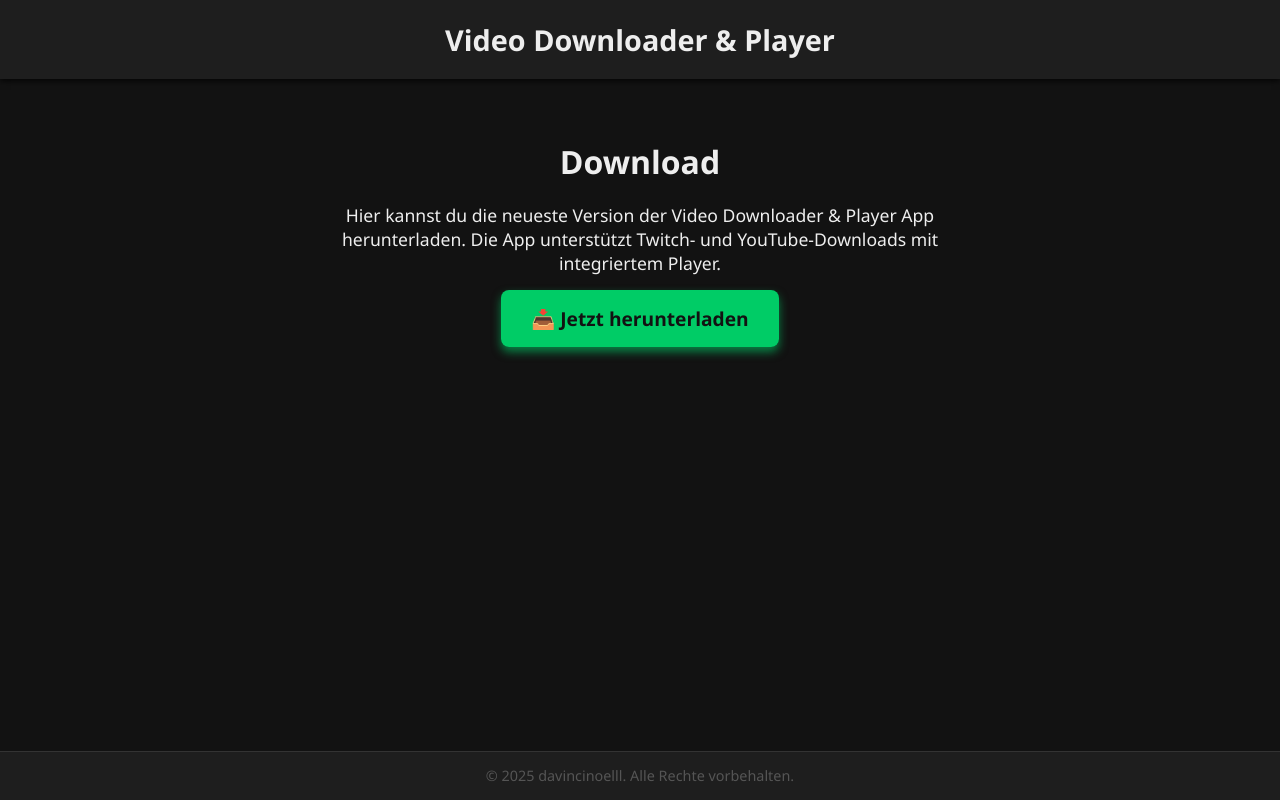
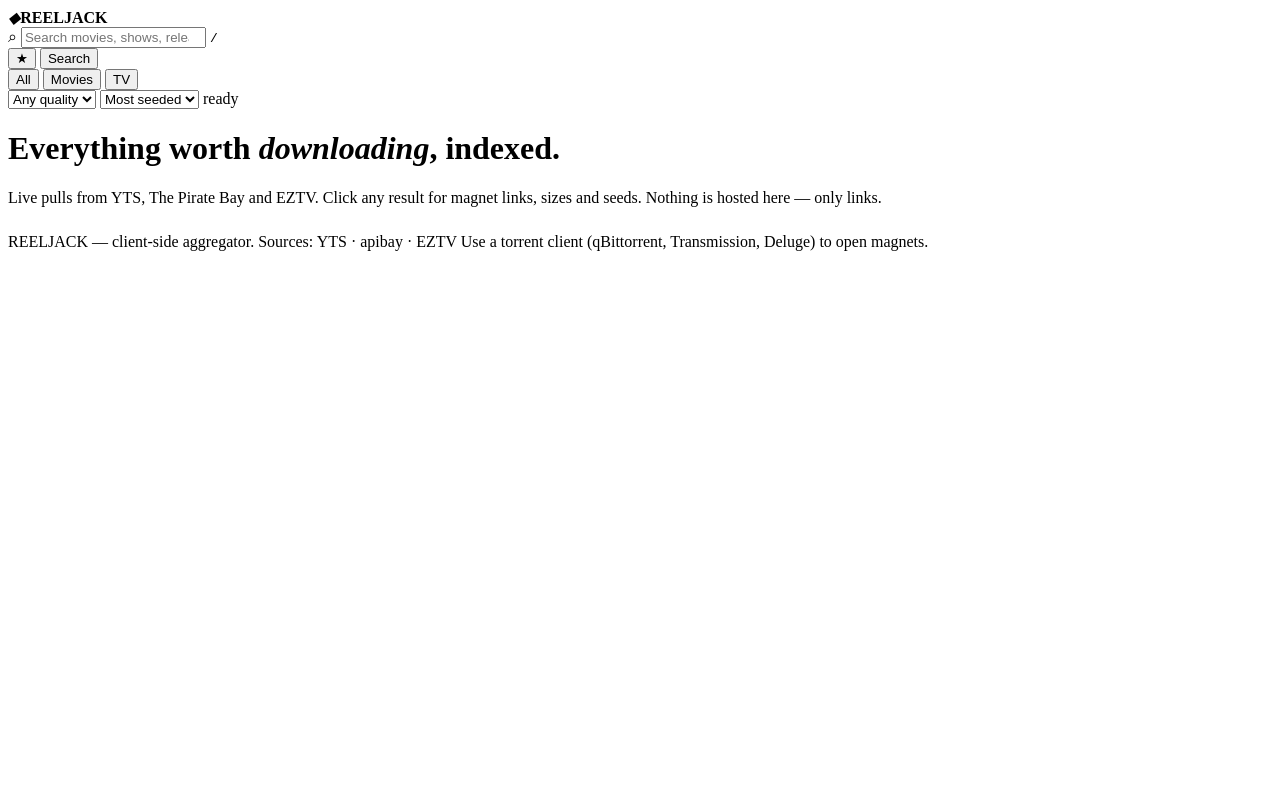
Before and after one commit to davincinoelll/downloadsite, a plain HTML site: page index.html in a window 1280 px wide. Drawn offline with Linux system fonts and the light colour scheme.

Commit message:
Revamp index.html for new video downloader UI
Replaced the previous video downloader layout with a new design featuring a search bar, quality filters, and sorting options. Updated footer information and added necessary HTML structure.

```diff
--- a/index.html
+++ b/index.html
@@ -1,84 +1,55 @@
-<!DOCTYPE html>
-<html lang="de">
-<head>
-<meta charset="UTF-8" />
-<meta name="viewport" content="width=device-width, initial-scale=1" />
-<title>Video Downloader & Player - Download</title>
-<style>
-  body {
-    background-color: #121212;
-    color: #eee;
-    font-family: 'Segoe UI', Tahoma, Geneva, Verdana, sans-serif;
-    margin: 0; padding: 0;
-    display: flex;
-    flex-direction: column;
-    min-height: 100vh;
-  }
-  header {
-    background-color: #1e1e1e;
-    padding: 20px;
-    text-align: center;
-    font-size: 1.8rem;
-    font-weight: bold;
-    box-shadow: 0 2px 6px rgba(0,0,0,0.8);
-  }
-  main {
-    flex: 1;
-    padding: 40px 20px;
-    max-width: 600px;
-    margin: auto;
-    text-align: center;
-  }
-  h1 {
-    margin-bottom: 20px;
-  }
-  p {
-    margin-bottom: 30px;
-    font-size: 1.1rem;
-  }
-  a.download-btn {
-    background: #00cc66;
-    color: #121212;
-    padding: 15px 30px;
-    font-size: 1.2rem;
-    font-weight: 700;
-    text-decoration: none;
-    border-radius: 8px;
-    box-shadow: 0 5px 10px rgba(0,204,102,0.6);
-    transition: background 0.3s ease;
-  }
-  a.download-btn:hover {
-    background: #00b354;
-    box-shadow: 0 6px 14px rgba(0,179,84,0.8);
-  }
-  footer {
-    background-color: #1e1e1e;
-    text-align: center;
-    padding: 15px;
-    font-size: 0.9rem;
-    color: #555;
-    box-shadow: inset 0 1px 0 #333;
-  }
-</style>
-</head>
-<body>
+
+<div class="aurora"><span></span><span></span><span></span></div>
+<div class="grain"></div>
 
 <header>
-  Video Downloader & Player
+  <div class="wrap">
+    <div class="bar">
+      <div class="logo"><i>◆</i><b>REELJACK</b></div>
+      <div class="search">
+        <span class="ico">⌕</span>
+        <input id="q" type="search" placeholder="Search movies, shows, releases…" autocomplete="off" spellcheck="false">
+        <kbd>/</kbd>
+      </div>
+      <button class="btn ghost" id="favBtn" title="Favorites">★</button>
+      <button class="btn primary" id="goBtn">Search</button>
+    </div>
+    <div class="tools">
+      <div class="chips" role="tablist" id="typeChips">
+        <button class="chip" role="tab" data-type="all" aria-selected="true">All</button>
+        <button class="chip" role="tab" data-type="movie" aria-selected="false">Movies</button>
+        <button class="chip" role="tab" data-type="tv" aria-selected="false">TV</button>
+      </div>
+      <select id="quality" title="Quality filter">
+        <option value="any">Any quality</option>
+        <option value="2160p">4K / 2160p</option>
+        <option value="1080p">1080p</option>
+        <option value="720p">720p</option>
+        <option value="480p">SD</option>
+      </select>
+      <select id="sort" title="Sort">
+        <option value="seeds">Most seeded</option>
+        <option value="new">Newest</option>
+        <option value="size">Largest</option>
+        <option value="rating">Top rated</option>
+      </select>
+      <span class="status" id="status">ready</span>
+    </div>
+  </div>
 </header>
 
 <main>
-  <h1>Download</h1>
-  <p>Hier kannst du die neueste Version der Video Downloader & Player App herunterladen. Die App unterstützt Twitch- und YouTube-Downloads mit integriertem Player.</p>
-
-  <a href="VideoDownloaderPlayer.zip" class="download-btn" download>
-    📥 Jetzt herunterladen
-  </a>
+  <h1>Everything worth <em>downloading</em>, indexed.</h1>
+  <p class="sub">Live pulls from YTS, The Pirate Bay and EZTV. Click any result for magnet links, sizes and seeds. Nothing is hosted here — only links.</p>
+  <div id="out" class="grid"></div>
+  <div id="more" style="text-align:center;margin-top:26px"></div>
 </main>
 
 <footer>
-  &copy; 2025 davincinoelll. Alle Rechte vorbehalten.
+  <span>REELJACK — client-side aggregator. Sources: YTS · apibay · EZTV</span>
+  <span>Use a torrent client (qBittorrent, Transmission, Deluge) to open magnets.</span>
 </footer>
 
-</body>
-</html>
+<div id="scrim"></div>
+<aside id="drawer" aria-hidden="true"></aside>
+<div id="toasts"></div>
```
